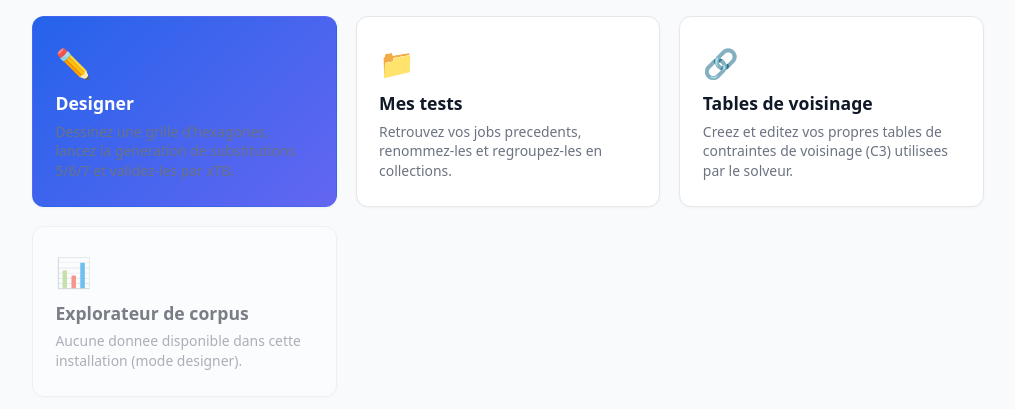
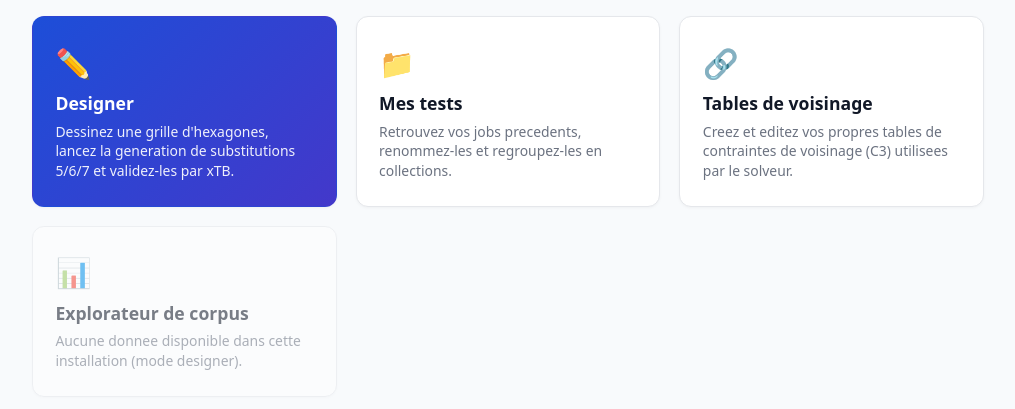
Before and after one commit to Maherisoa-23/Projet_Stage_CSP_M2_IMD, a Flask app: page / in a window 1280 px wide. Shown: the part 141-550 px from the top of the page, without its empty margins (132-1147 px from the left). Run offline with Flask 3, Linux system fonts and the light colour scheme; data that the repository does not hold is empty.

Commit message:
fix(viewer): corrige le contraste illisible de la carte Designer sur le hub
.hub-card p (gris) ecrasait .hub-card-primary p (blanc, meme specificite,
mais declaree avant dans le fichier) -- le texte de description devenait
invisible sur le fond degrade. Reordonne les regles et fonce le degrade
pour un contraste suffisant sur toute la surface de la carte.

```diff
--- a/viewer/static/hub.css
+++ b/viewer/static/hub.css
@@ -66,16 +66,6 @@ body {
   border-color: #bfdbfe;
 }
 
-.hub-card-primary {
-  background: linear-gradient(135deg, #2563eb, #6366f1);
-  color: #fff;
-  border-color: transparent;
-}
-.hub-card-primary:hover {
-  box-shadow: 0 10px 28px rgba(37, 99, 235, 0.35);
-}
-.hub-card-primary p { color: rgba(255,255,255,0.9); }
-
 .hub-card-icon {
   font-size: 1.8rem;
   margin-bottom: 0.6rem;
@@ -91,6 +81,21 @@ body {
   line-height: 1.4;
 }
 
+/* Carte principale (Designer) : doit venir APRES les regles generiques
+ * .hub-card h2 / .hub-card p ci-dessus pour les ecraser (meme specificite,
+ * l'ordre de cascade decide -- sans ca le texte blanc etait ecrase par
+ * le gris de .hub-card p, illisible sur fond degrade). */
+.hub-card-primary {
+  background: linear-gradient(135deg, #1d4ed8, #4338ca);
+  color: #fff;
+  border-color: transparent;
+}
+.hub-card-primary:hover {
+  box-shadow: 0 10px 28px rgba(37, 99, 235, 0.35);
+}
+.hub-card-primary h2 { color: #fff; }
+.hub-card-primary p { color: rgba(255,255,255,0.92); }
+
 /* Carte "Explorateur" : attenuee si le mode designer-only est detecte
  * (aucun dataset h3-h9 disponible), sans etre desactivee -- l'utilisateur
  * peut toujours cliquer pour voir le message explicatif de la page. */
```
